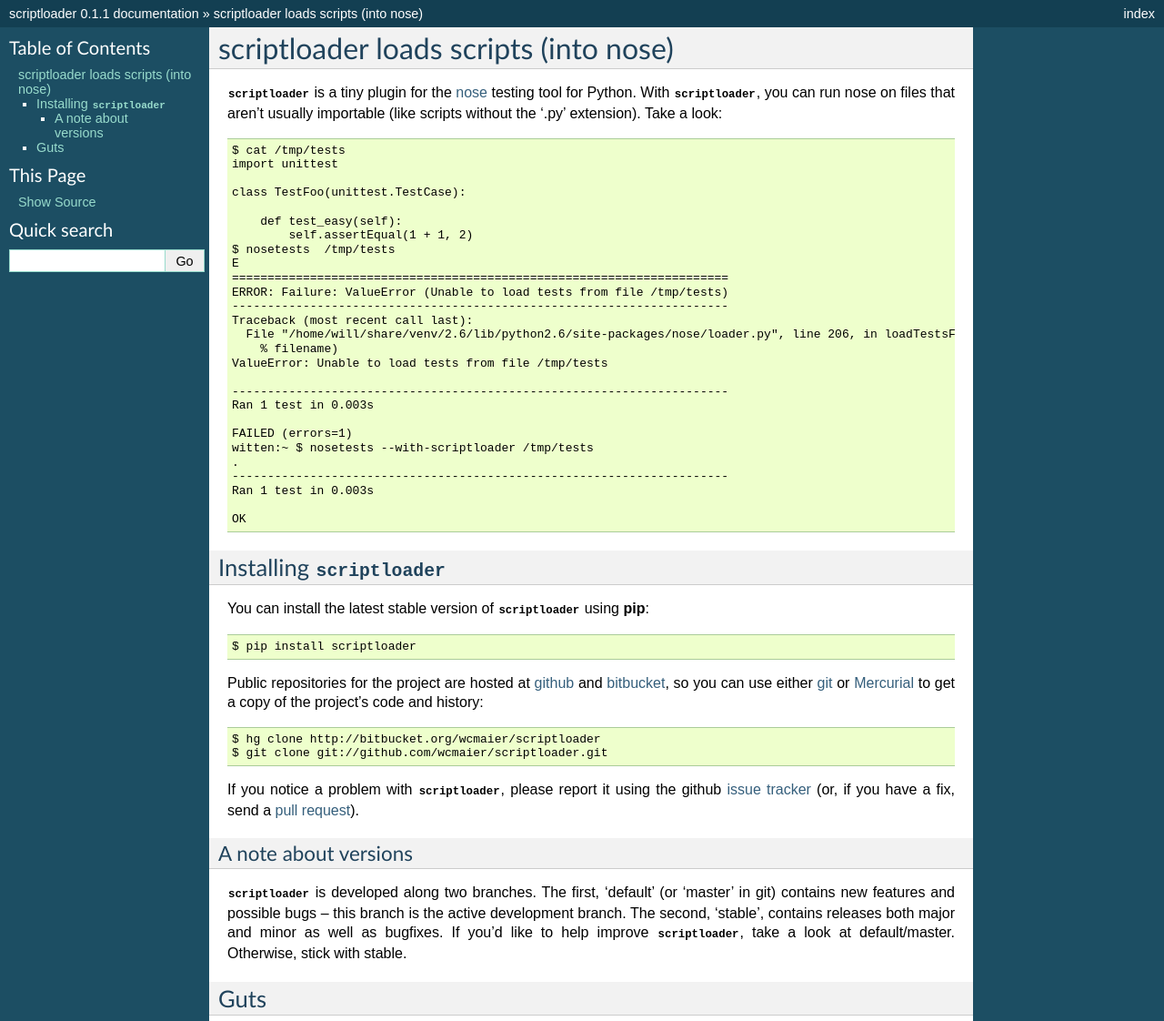
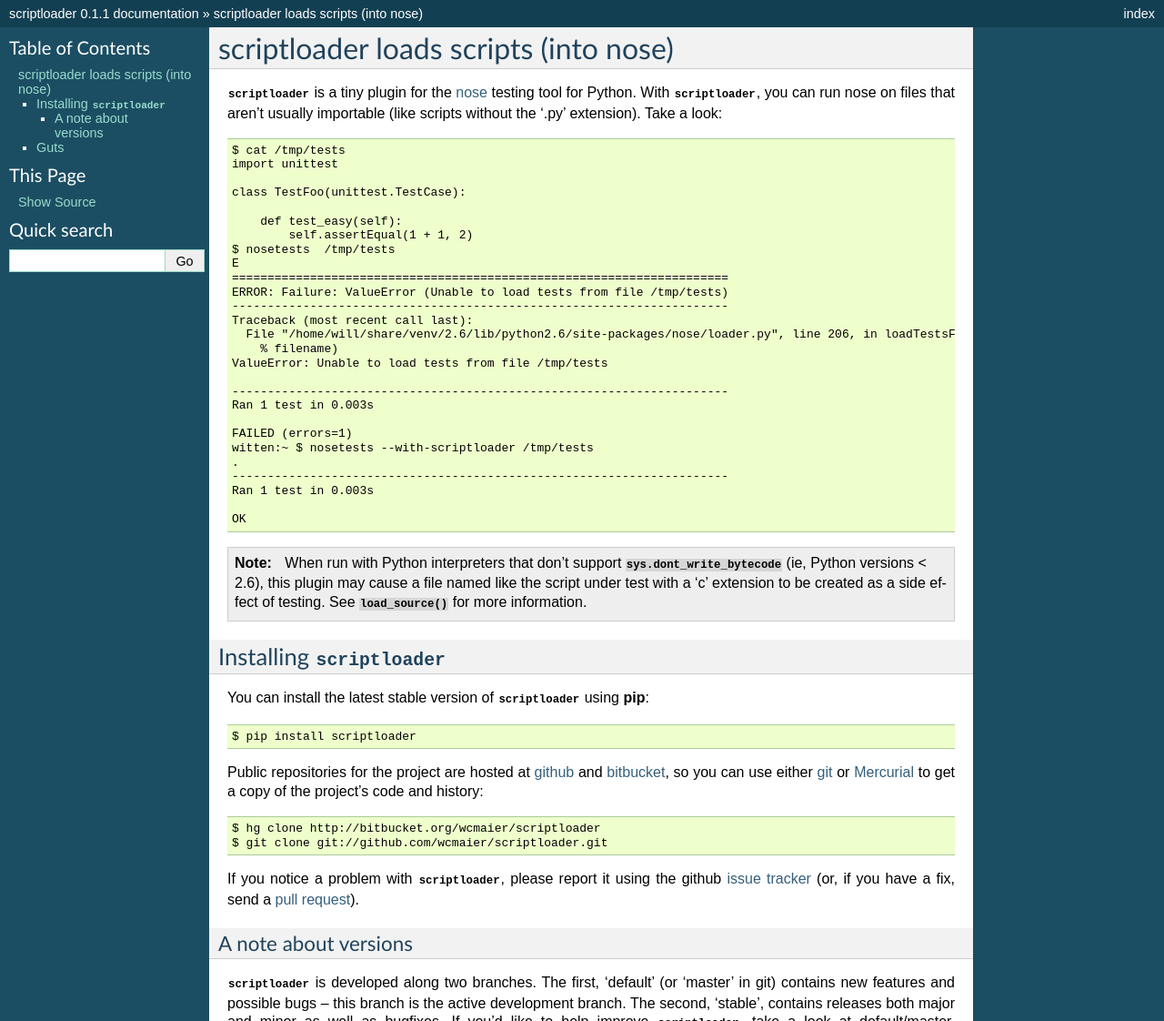
Before and after one commit to whilp/scriptloader, a Sphinx documentation site: the page built from docs/index.txt, in a window 1280 px wide, cut to the strip 0-1122 px from the top of the page. Shown: the whole strip at 91% size. Built offline with Sphinx 7.4.7, drawn with Linux system fonts in a browser that asks for light colours.

Commit message:
Note possible bytecode compilation side effect.

```diff
--- a/docs/index.txt
+++ b/docs/index.txt
@@ -42,6 +42,13 @@
 
 .. _nose:   http://somethingaboutorange.com/mrl/projects/nose/
 
+.. note::
+    When run with Python interpreters that don't support
+    :data:`sys.dont_write_bytecode` (ie, Python versions < 2.6), this plugin may
+    cause a file named like the script under test with a 'c' extension to be
+    created as a side effect of testing. See :func:`load_source` for more
+    information.
+
 Installing :mod:`scriptloader`
 ------------------------------
 
```
